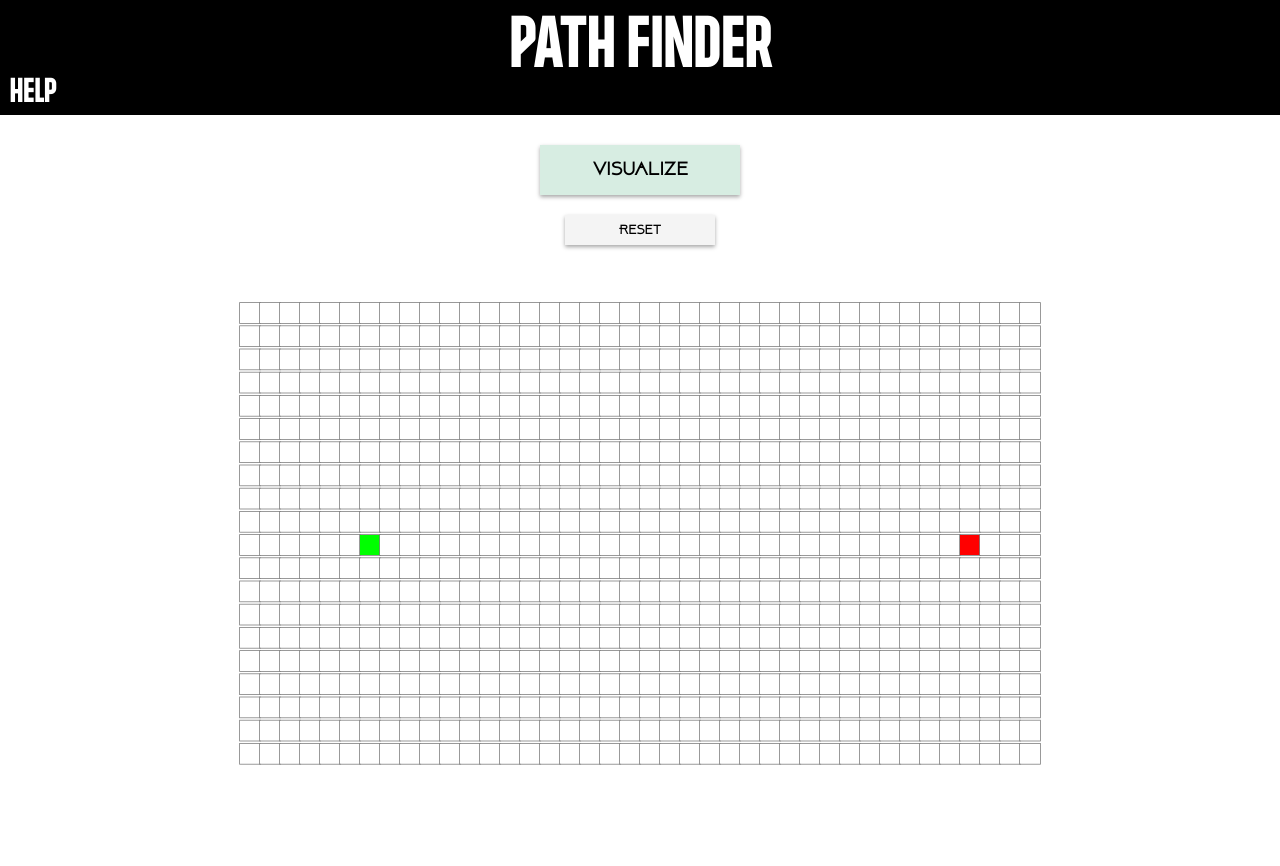
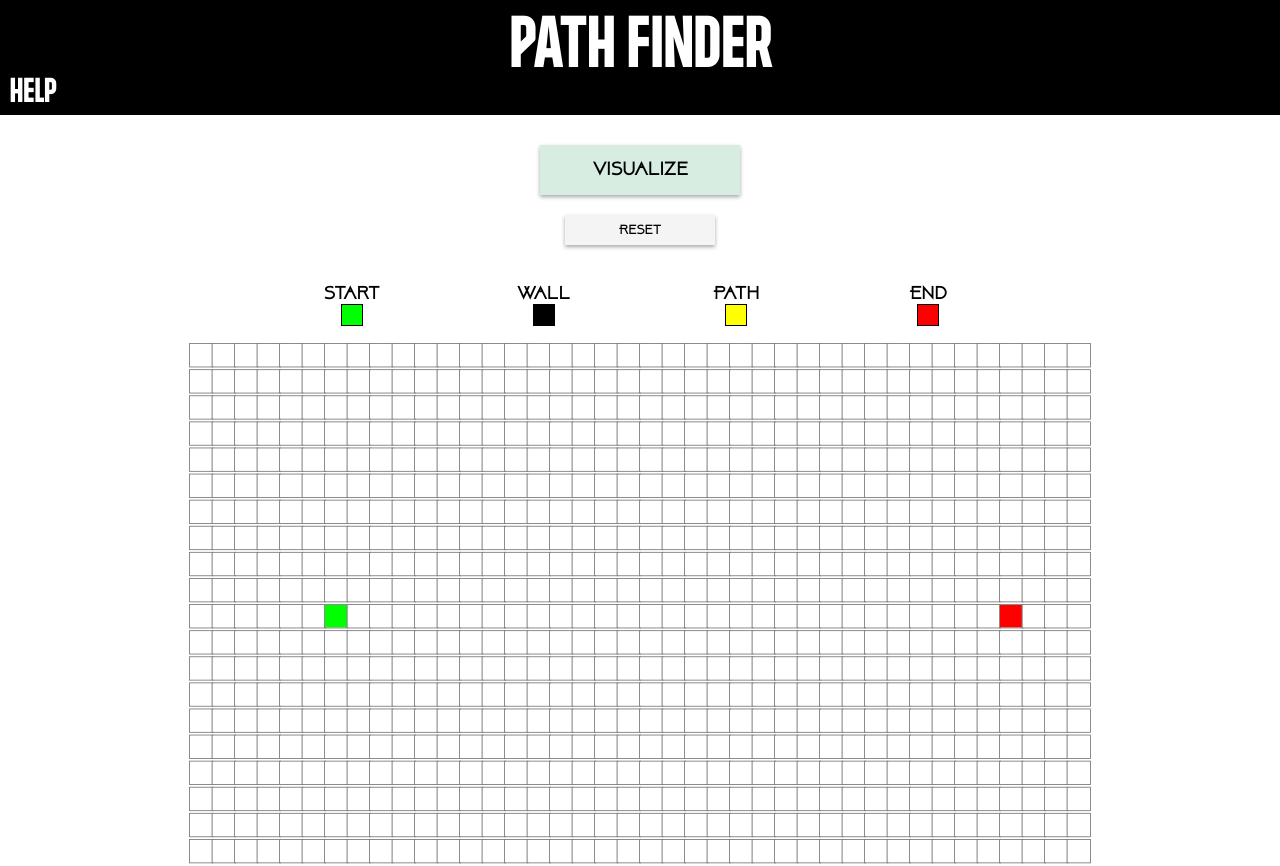
Before and after one commit to jemjefferson/PathFinder, a React (Create React App) app: page / in a window 1280 px wide. Before the commit the page ends 825 px from the top, so only its background shows below. Built offline with nearby package versions, Linux system fonts and the light colour scheme.

Commit message:
Added guide so that the user knows what each color node means.

```diff
--- a/src/PathFinderVisual/PathFinderVisual.css
+++ b/src/PathFinderVisual/PathFinderVisual.css
@@ -1,8 +1,13 @@
 .grid {
-    transform: scale(0.8);
+    position:absolute;
+    transform: scale(0.9);
+    left: 0;
+    right: 0;
+    margin: auto;
+
 }
 
-@media screen and (max-width: 999px) {
+@media screen and (max-width: 1019px) {
     .grid {
       display: none;
     }
@@ -65,3 +70,32 @@ input {
 #sNode {
     width: 50%;
 }
+
+#guide {
+    margin: auto;
+    margin-top: 20px;
+    width: 60%;
+    margin-bottom: 70px;
+}
+
+#guide h3 {
+    margin-top: 20px;
+}
+
+.guideItem {
+    float: left;
+    width: 25%;
+}
+
+.square {
+    margin: auto;
+    display: relative;
+    height: 20px;
+    width: 20px;
+    border: 1px solid black;
+}
+
+#start {background-color:lime;}
+#wall {background-color: black;}
+#path {background-color: #FFFF00;}
+#end {background-color: red;}
--- a/src/PathFinderVisual/PathFinderVisual.jsx
+++ b/src/PathFinderVisual/PathFinderVisual.jsx
@@ -84,6 +84,20 @@ export default class PathfindingVisualizer extends Component {
         <button id="reset" onClick={refresh}>
           Reset
         </button>
+        <div id="guide">
+          <div class="guideItem">
+            <h3>Start<div class="square" id="start"></div></h3>
+          </div>
+            <div class="guideItem">
+          <h3>Wall<div class="square" id="wall"></div></h3>
+          </div>
+          <div class="guideItem">
+            <h3>Path<div class="square" id="path"></div></h3>
+          </div>
+          <div class="guideItem">
+            <h3>End<div class="square" id="end"></div></h3>
+          </div>
+        </div>
         </div>
         {/* <div id="sNode">
         <form>
```
